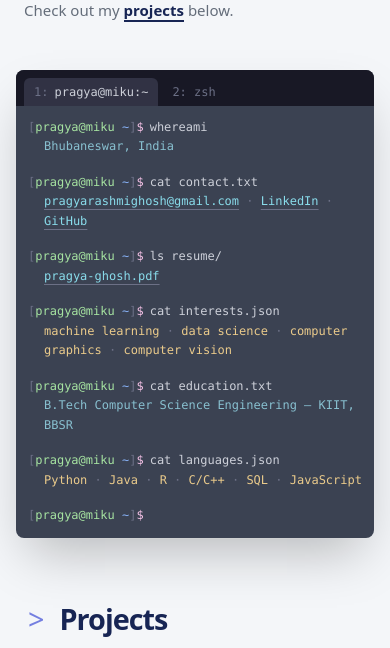
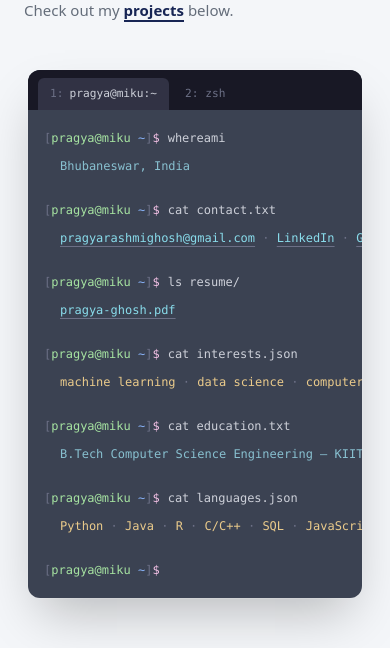
Before and after one commit to Pragya-Ghosh/decode-portfolio, a Next.js app: page / in a window 390 px wide. Shown: the part 334-982 px from the top of the page. Built offline with nearby package versions, Linux system fonts and the light colour scheme; no server answers.

Commit message:
style(mobile): align terminal padding and enforce authentic horizontal scroll layout

```diff
--- a/src/components/Terminal/index.tsx
+++ b/src/components/Terminal/index.tsx
@@ -4,38 +4,41 @@ import TerminalPrompt from './TerminalPrompt';
 
 export default function Terminal() {
   return (
-    <section className="mx-auto mt-12 w-full max-w-6xl px-3 sm:px-4 md:mt-20 md:px-section-x">
-      <div className="w-full overflow-hidden rounded-lg bg-term-bg font-mono shadow-2xl ring-1 ring-white/5">
+    <section className="mx-auto mt-12 w-full max-w-6xl px-6 sm:px-8 md:mt-20 md:px-section-x">
+      <div className="w-full overflow-hidden rounded-xl bg-term-bg font-mono shadow-2xl ring-1 ring-white/10">
 
         {/* kitty tab strip */}
-        <div className="flex h-9 items-end gap-1 bg-term-chrome px-2 md:h-11 md:px-3">
-          <div className="flex h-7 items-center gap-1.5 rounded-t-md bg-term-tab px-2.5 text-xs text-term-text sm:text-sm md:h-9 md:px-4 md:text-base">
+        <div className="flex h-10 items-end gap-1 bg-term-chrome px-2.5 md:h-11 md:px-3">
+          <div className="flex h-8 items-center gap-1.5 rounded-t-md bg-term-tab px-3 text-[0.7rem] text-term-text sm:text-sm md:h-9 md:px-4 md:text-base">
             <span className="text-term-muted">1:</span>
             <span className="truncate max-w-[120px] sm:max-w-none">{terminalTitle}</span>
           </div>
-          <div className="flex h-7 items-center rounded-t-md px-2.5 text-xs text-term-muted sm:text-sm md:h-9 md:px-4 md:text-base">
+          <div className="flex h-8 items-center rounded-t-md px-3 text-[0.7rem] text-term-muted sm:text-sm md:h-9 md:px-4 md:text-base">
             2: zsh
           </div>
         </div>
 
-        {/* body */}
-        <div className="p-3 text-xs leading-relaxed text-term-text sm:p-4 sm:text-sm sm:leading-7 md:px-8 md:py-8 md:text-lg md:leading-9 overflow-x-auto">
+        {/* body - horizontal scrolling for authentic terminal behavior */}
+        <div className="overflow-x-auto p-4 text-[0.75rem] leading-loose text-term-text sm:p-5 sm:text-sm sm:leading-7 md:px-8 md:py-8 md:text-lg md:leading-9">
           {terminalLines.map((line) => (
-            <div key={line.command} className="mb-4 last:mb-0">
-              <span className="flex flex-wrap items-center gap-1.5">
+            <div key={line.command} className="mb-5 last:mb-0">
+              {/* Removed flex-wrap and break-all; added whitespace-nowrap so it scrolls like a real terminal instead of shattering text */}
+              <div className="flex items-center gap-2 whitespace-nowrap">
                 <TerminalPrompt />
-                <span className="text-term-text break-all">{line.command}</span>
-              </span>
-              <TerminalOutput output={line.output} />
+                <span className="text-term-text">{line.command}</span>
+              </div>
+
+              {/* Added a wrapper for output to ensure it also scrolls nicely if lines are long */}
+              <div className="mt-1 min-w-max">
+                <TerminalOutput output={line.output} />
+              </div>
             </div>
           ))}
 
           {/* live prompt */}
-          <div>
-            <span className="flex flex-wrap items-center gap-1.5">
-              <TerminalPrompt />
-              <span className="terminal-cursor" />
-            </span>
+          <div className="mt-5 flex items-center gap-2 whitespace-nowrap">
+            <TerminalPrompt />
+            <span className="terminal-cursor" />
           </div>
         </div>
       </div>
```
